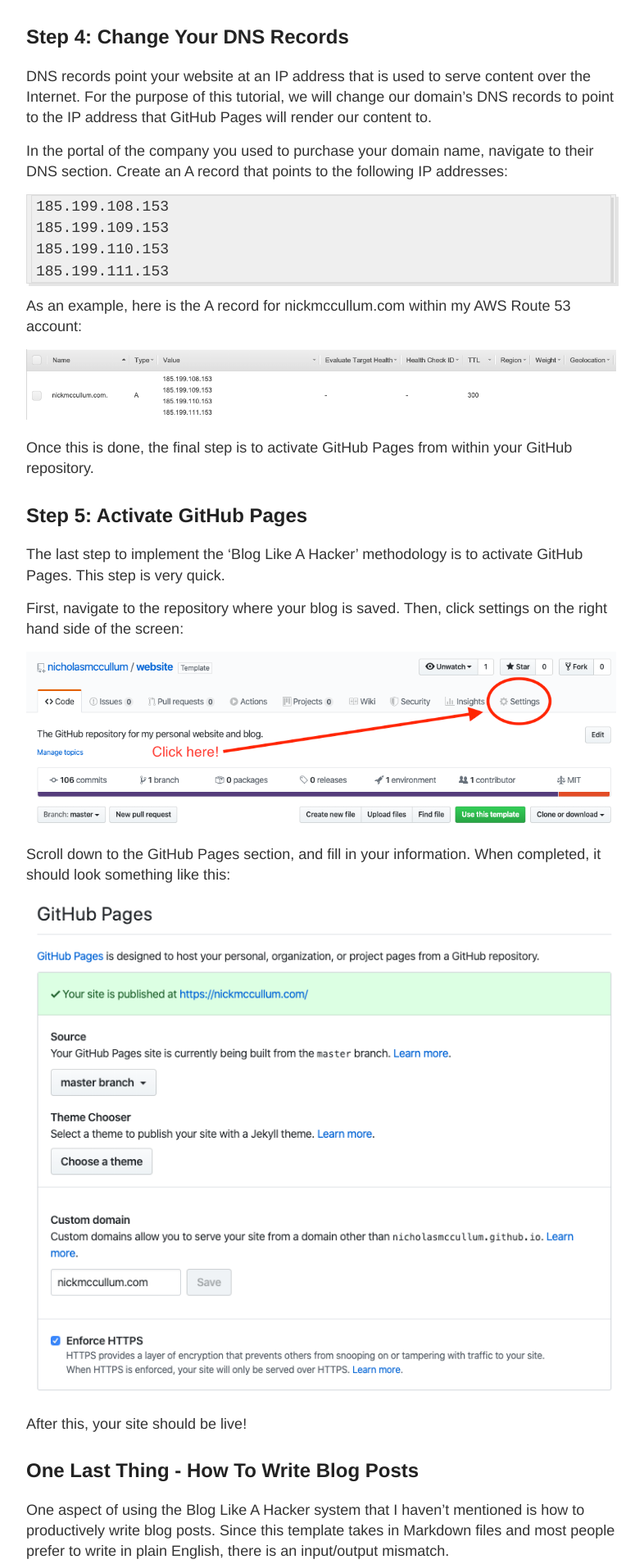
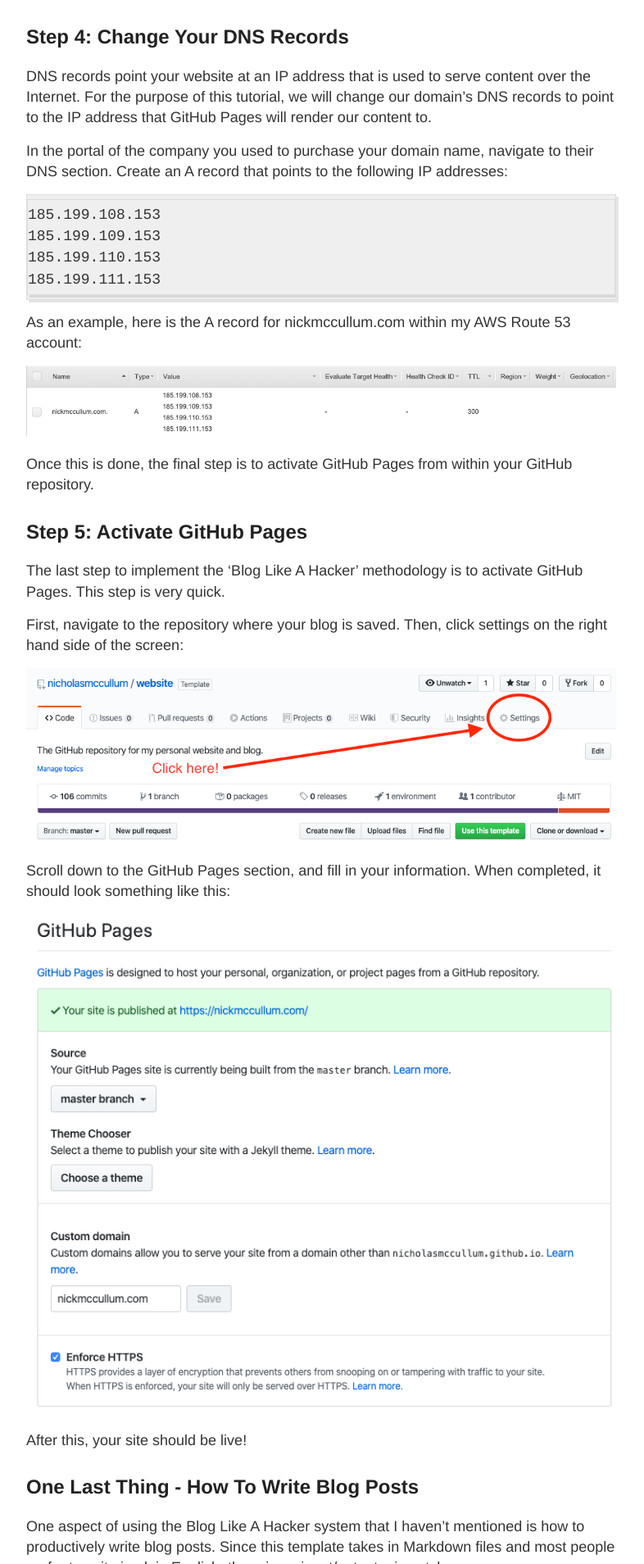
Before and after one commit to rosyberti/website, a Jekyll site: the page built from _posts/2020-03-19-blog-like-a-hacker.md, in a window 1280 px wide. Shown: the part 3462-5370 px from the top of the page at 82% size, without its empty margins (248-1034 px from the left). Built offline with Jekyll 4.4.1, drawn with Linux system fonts in a browser that asks for light colours.

Commit message:
changed padding for .highlight

```diff
--- a/_sass/_highlights.scss
+++ b/_sass/_highlights.scss
@@ -1,7 +1,7 @@
 
 .highlight {
   background-color: #efefef;
-  padding: 0px 5px 0px 5px;
+  padding: 5px 0px 5px 0px;
   /*padding: 7px 7px 7px 10px;*/
   border: 1px solid #ddd;
   -moz-box-shadow: 3px 3px rgba(0,0,0,0.1);
```
